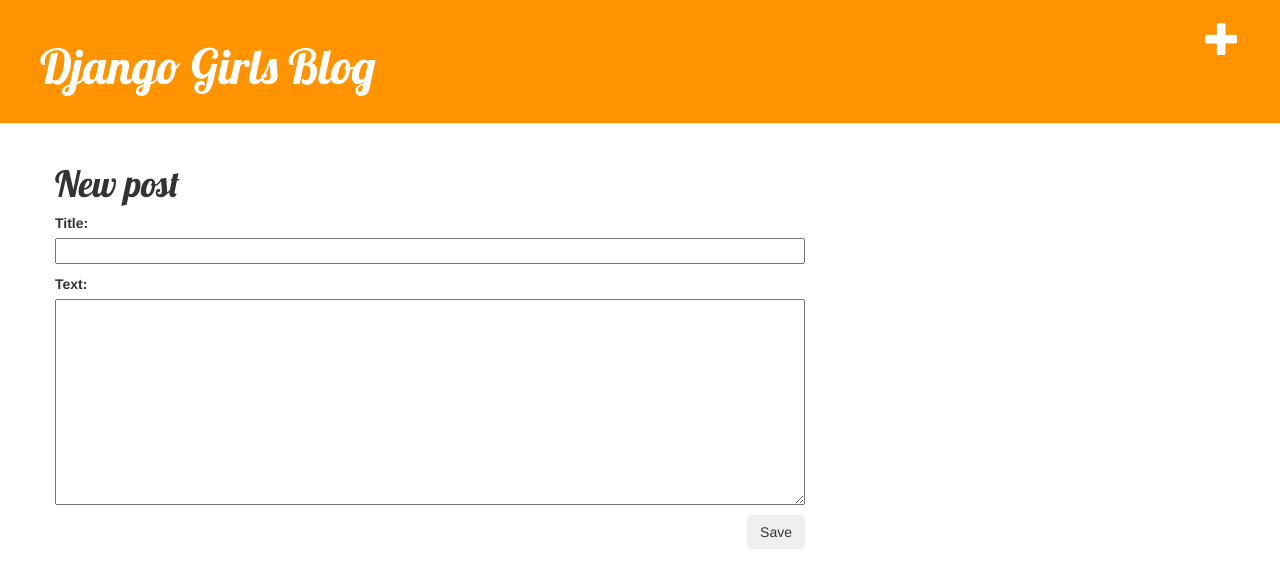
After one commit to shin0112/khu-android-practice, a Django app: page /post/new/ in a window 1280 px wide. The commit adds this page. Shown: the top 588 px of the page. Run offline with Django 5.2, Linux system fonts and the light colour scheme; some libraries are stand-ins or nearby versions.

Commit message:
12주차 과제

```diff
--- /dev/null
+++ b/blog/forms.py
@@ -0,0 +1,7 @@
+from django import forms
+from .models import Post
+
+class PostForm(forms.ModelForm):
+    class Meta:
+        model = Post
+        fields = ('title', 'text',)
--- a/blog/templates/blog/base.html
+++ b/blog/templates/blog/base.html
@@ -1,9 +1,7 @@
 {% load static %}
-<!DOCTYPE html>
 <html>
-
     <head>
-        <title>Web Service programming blog</title>
+        <title>Django Girls blog</title>
         <link rel="stylesheet" href="//maxcdn.bootstrapcdn.com/bootstrap/3.2.0/css/bootstrap.min.css">
         <link rel="stylesheet" href="//maxcdn.bootstrapcdn.com/bootstrap/3.2.0/css/bootstrap-theme.min.css">
         <link href='//fonts.googleapis.com/css?family=Lobster&subset=latin,latin-ext' rel='stylesheet' type='text/css'>
@@ -12,15 +10,20 @@
 
     <body>
         <div class="page-header">
-            <h1><a href="/">Web Service programming blog</a></h1>
+            <a href="{% url 'post_new' %}" class="top-menu">
+                <span class="glyphicon glyphicon-plus"></span>
+            </a>
+            <h1><a href="/">Django Girls Blog</a></h1>
         </div>
+        {% if user.is_authenticated %}
+        <a href="{% url 'post_new' %}" class="top-menu">
+            <span class="glyphicon glyphiconplus"></span>
+        </a>
+        {% endif %}
         <div class="content container">
             <div class="row">
-                <div class="col-md-8">
-                    {% block content %}
-                    {% endblock %} </div>
+                <div class="col-md-8"> {% block content %} {% endblock %} </div>
             </div>
         </div>
     </body>
-
 </html>
--- /dev/null
+++ b/blog/templates/blog/post_edit.html
@@ -0,0 +1,8 @@
+{% extends 'blog/base.html' %}
+{% block content %}
+<h1>New post</h1>
+<form method="POST" class="post-form">{% csrf_token %}
+    {{ form.as_p }}
+    <button type="submit" class="save btn btndefault">Save</button>
+</form>
+{% endblock %}
--- a/blog/urls.py
+++ b/blog/urls.py
@@ -4,4 +4,6 @@ from . import views
 urlpatterns = [
     path('', views.post_list, name='post_list'),
     path('post/<int:pk>/', views.post_detail, name='post_detail'),
+    path('post/new/', views.post_new, name='post_new'),
+    path('post/<int:pk>/edit/', views.post_edit, name='post_edit'),
     ]
--- a/blog/views.py
+++ b/blog/views.py
@@ -1,7 +1,9 @@
 from django.shortcuts import render
 from django.utils import timezone
 from .models import Post
+from .forms import PostForm
 from django.shortcuts import render, get_object_or_404
+from django.shortcuts import redirect
 
 # Create your views here.
 def post_list(request):
@@ -12,3 +14,36 @@ def post_list(request):
 def post_detail(request, pk):
     post = get_object_or_404(Post, pk=pk)
     return render(request, 'blog/post_detail.html', {'post': post})
+
+
+def post_new(request):
+    form = PostForm()
+    return render(request, 'blog/post_edit.html', {'form': form})
+
+
+def post_new(request):
+    if request.method == "POST":
+        form = PostForm(request.POST)
+        if form.is_valid():
+            post = form.save(commit=False)
+            post.author = request.user
+            post.published_date = timezone.now()
+            post.save()
+            return redirect('post_detail', pk=post.pk)
+    else:
+        form = PostForm()
+    return render(request, 'blog/post_edit.html', {'form': form})
+
+def post_edit(request, pk):
+    post = get_object_or_404(Post, pk=pk)
+    if request.method == "POST":
+        form = PostForm(request.POST, instance=post)
+        if form.is_valid():
+            post = form.save(commit=False)
+            post.author = request.user
+            post.published_date = timezone.now()
+            post.save()
+            return redirect('post_detail', pk=post.pk)
+    else:
+        form = PostForm(instance=post)
+    return render(request, 'blog/post_edit.html', {'form': form})
```
Also changed, not shown: blog/templates/blog/post_detail.html (+7 -0 lines), mysite/settings.py (+5 -4 lines).
